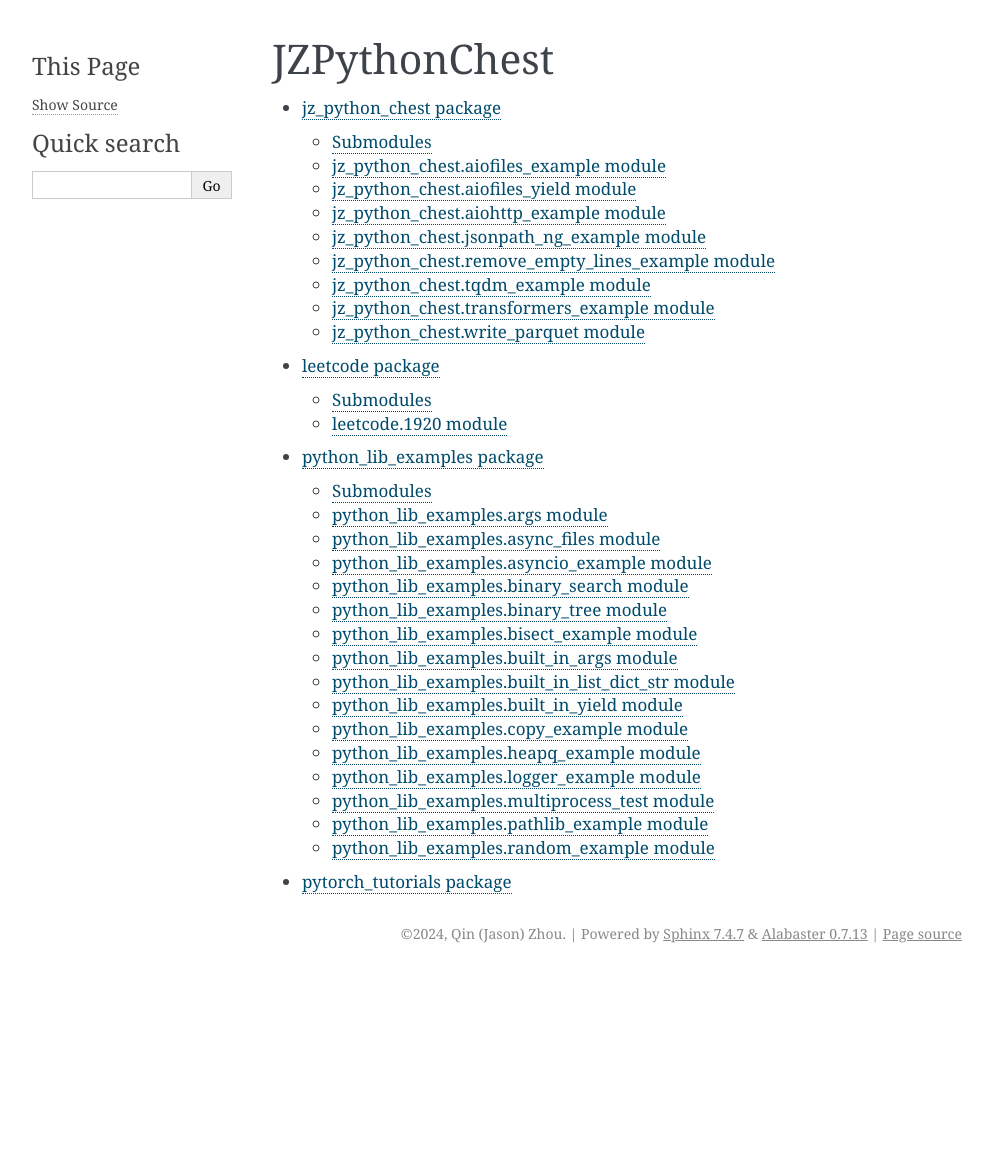
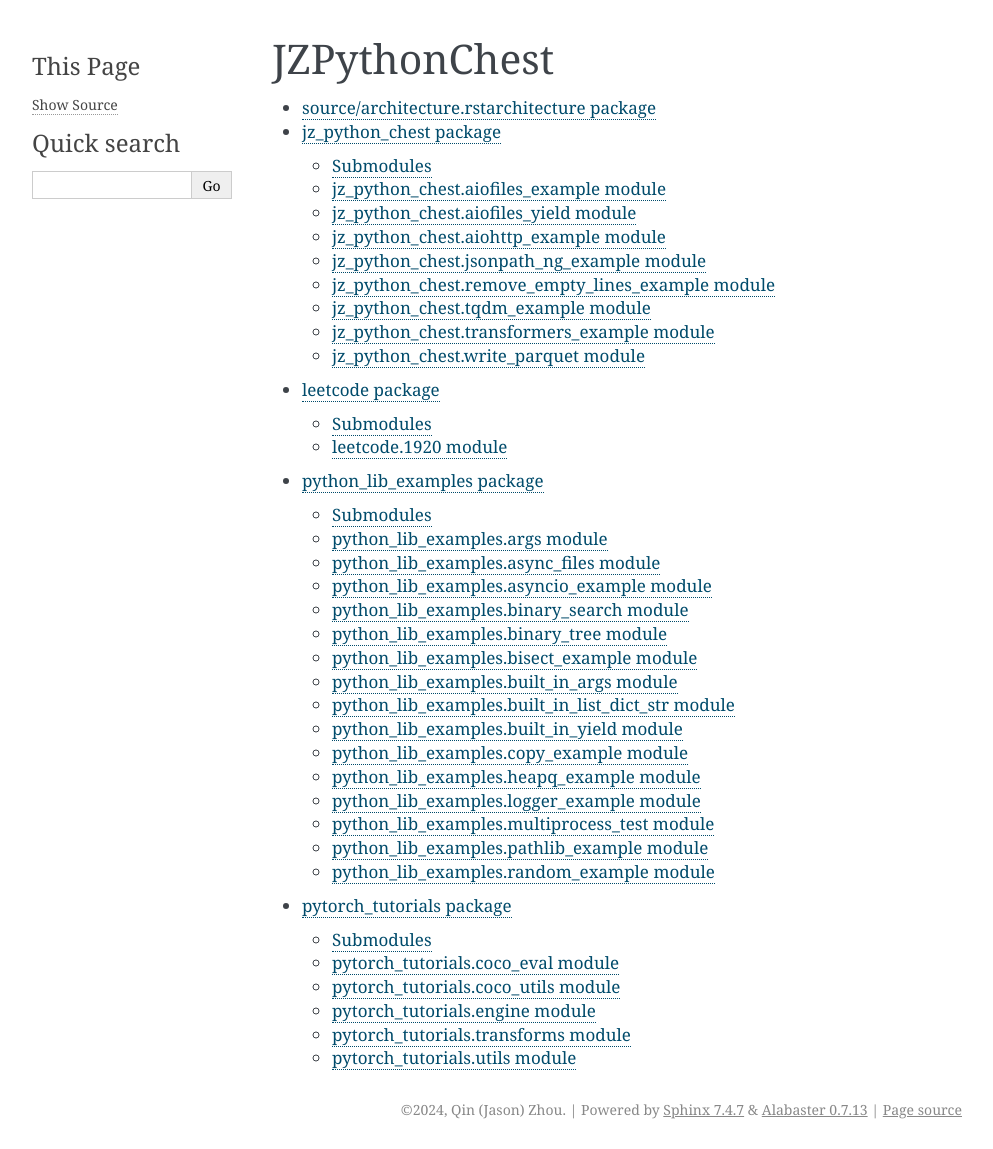
Before and after one commit to fatestudio/JZPythonChest, a Sphinx documentation site: the page built from docs/source/modules.rst, in a window 1280 px wide. Shown: the whole page, without its empty margins (148-1141 px from the left). Built offline with Sphinx 7.4.7, drawn with Linux system fonts in a browser that asks for light colours; before the commit the page ends 973 px from its top, so only the background shows below that.

Commit message:
update html

```diff
--- /dev/null
+++ b/docs/source/architecture.rst
@@ -0,0 +1,7 @@
+source/architecture.rstarchitecture package
+====================
+
+.. automodule:: architecture
+   :members:
+   :undoc-members:
+   :show-inheritance:
--- a/docs/source/modules.rst
+++ b/docs/source/modules.rst
@@ -4,6 +4,7 @@
 .. toctree::
    :maxdepth: 4
 
+   architecture
    jz_python_chest
    leetcode
    python_lib_examples
--- a/docs/source/pytorch_tutorials.rst
+++ b/docs/source/pytorch_tutorials.rst
@@ -5,3 +5,46 @@
    :members:
    :undoc-members:
    :show-inheritance:
+
+Submodules
+----------
+
+pytorch\_tutorials.coco\_eval module
+------------------------------------
+
+.. automodule:: pytorch_tutorials.coco_eval
+   :members:
+   :undoc-members:
+   :show-inheritance:
+
+pytorch\_tutorials.coco\_utils module
+-------------------------------------
+
+.. automodule:: pytorch_tutorials.coco_utils
+   :members:
+   :undoc-members:
+   :show-inheritance:
+
+pytorch\_tutorials.engine module
+--------------------------------
+
+.. automodule:: pytorch_tutorials.engine
+   :members:
+   :undoc-members:
+   :show-inheritance:
+
+pytorch\_tutorials.transforms module
+------------------------------------
+
+.. automodule:: pytorch_tutorials.transforms
+   :members:
+   :undoc-members:
+   :show-inheritance:
+
+pytorch\_tutorials.utils module
+-------------------------------
+
+.. automodule:: pytorch_tutorials.utils
+   :members:
+   :undoc-members:
+   :show-inheritance:
```
